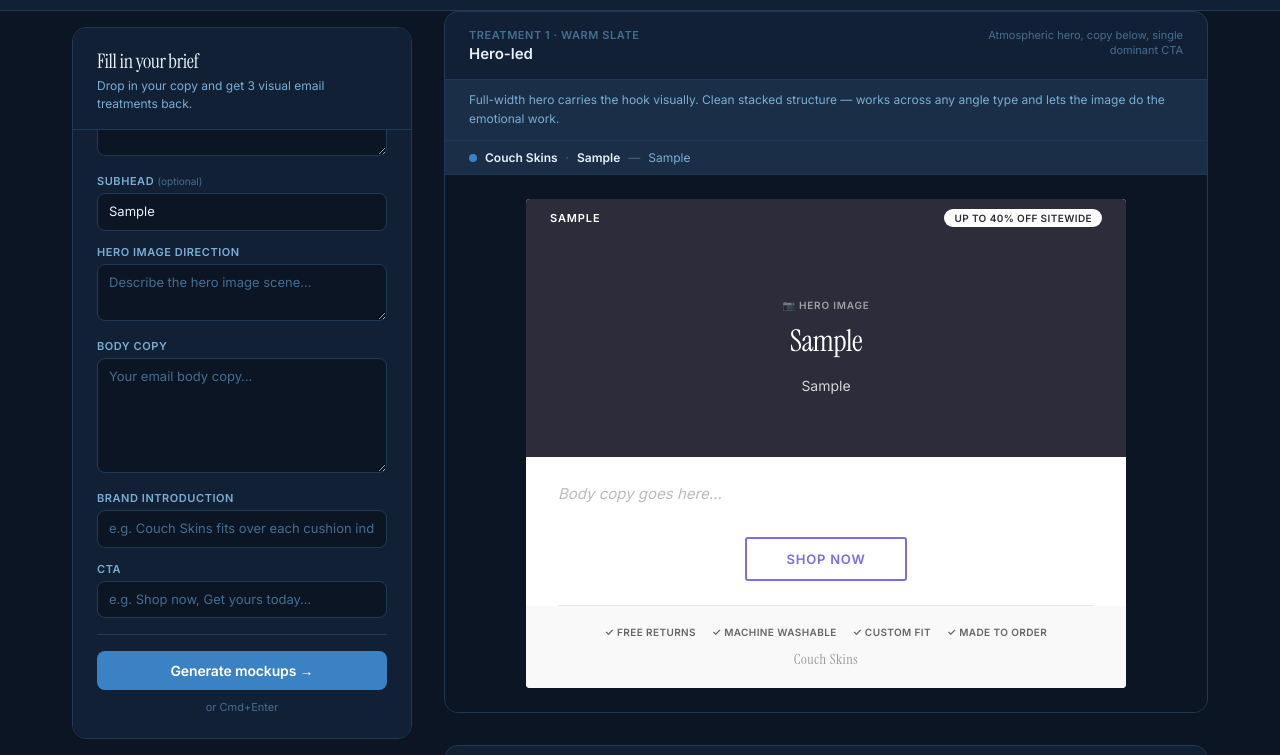
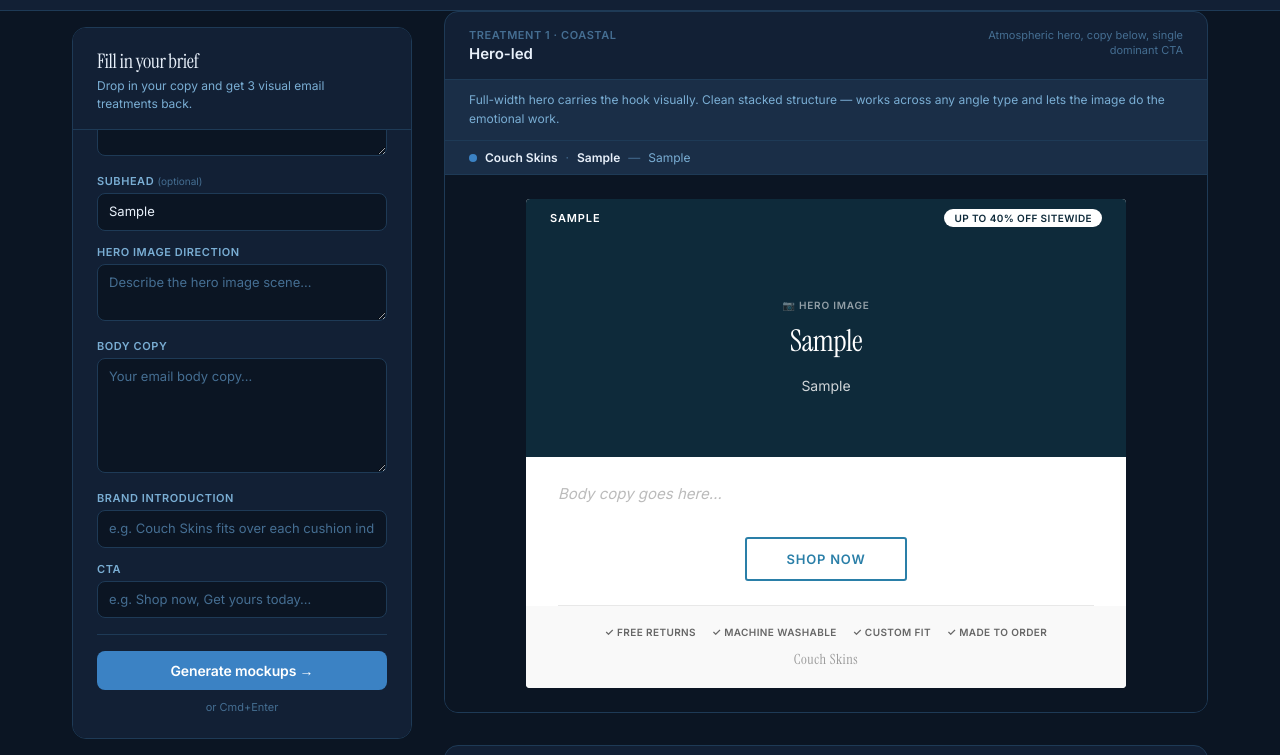
Before and after one commit to lfbb00/couch-skins-layout-picker, a plain HTML site: page index.html in a window 1280 px wide. Both pictures are taken after typing "Sample", "Sample", "Sample", "Sample", "Sample", "Sample" into the empty fields and a click on the button "Generate mockups →". Shown: the part 77-832 px from the top of the page. Drawn offline with Linux system fonts and the light colour scheme.

Commit message:
Update index.html

```diff
--- a/index.html
+++ b/index.html
@@ -440,46 +440,46 @@ function renderHoliday(b, p, ctaStyle) {
 
 /* ── Treatment selection logic ── */
 const ALL_LAYOUTS = ['hero-led','editorial','before-after','feature-split','holiday'];
-const CTA_STYLES = ['solid','outline','pill'];
 
-function getTreatmentOrder(brief) {
+// All possible 3-layout combinations (no repeats)
+const LAYOUT_COMBOS = [
+  ['hero-led',     'editorial',     'before-after'],
+  ['hero-led',     'before-after',  'feature-split'],
+  ['hero-led',     'feature-split', 'editorial'],
+  ['editorial',    'before-after',  'feature-split'],
+  ['editorial',    'hero-led',      'holiday'],
+  ['before-after', 'editorial',     'hero-led'],
+  ['before-after', 'feature-split', 'editorial'],
+  ['feature-split','hero-led',      'before-after'],
+  ['feature-split','editorial',     'holiday'],
+  ['holiday',      'hero-led',      'before-after'],
+];
+
+function getBaseCombo(brief) {
+  // Pick a starting combo index from brief signals so first generate is brief-driven
   const at = brief.angleType;
   const aw = brief.awareness;
-  const av = brief.avatar;
+  if (at==='curiosity'  && aw==='unaware')  return 0; // editorial leads
+  if (at==='curiosity')                     return 5; // editorial leads
+  if (at==='direct'     && aw==='problem')  return 1; // before-after leads
+  if (at==='direct')                        return 7; // feature-split leads
+  if (at==='holiday')                       return 4; // holiday in mix
+  if (at==='disruptive')                    return 3; // editorial + before-after
+  if (aw==='problem')                       return 5;
+  if (aw==='solution')                      return 7;
+  if (aw==='most')                          return 1;
+  return 0; // default
+}
 
-  // Score each layout per brief signals
-  const scores = {
-    'hero-led':      0,
-    'editorial':     0,
-    'before-after':  0,
-    'feature-split': 0,
-    'holiday':       0
-  };
-
-  if (at==='curiosity')   { scores['editorial']+=4; scores['hero-led']+=2; scores['before-after']+=1; }
-  if (at==='direct')      { scores['hero-led']+=3; scores['before-after']+=4; scores['feature-split']+=3; }
-  if (at==='holiday')     { scores['holiday']+=6; scores['hero-led']+=2; }
-  if (at==='disruptive')  { scores['editorial']+=5; scores['before-after']+=3; scores['hero-led']+=1; }
-
-  if (aw==='unaware')     { scores['editorial']+=2; scores['hero-led']+=1; }
-  if (aw==='problem')     { scores['before-after']+=3; scores['editorial']+=2; }
-  if (aw==='solution')    { scores['feature-split']+=3; scores['hero-led']+=2; }
-  if (aw==='product')     { scores['feature-split']+=2; scores['before-after']+=2; }
-  if (aw==='most')        { scores['hero-led']+=3; scores['before-after']+=2; }
-
-  if (av==='pam')         { scores['before-after']+=2; scores['hero-led']+=1; }
-  if (av==='sam')         { scores['feature-split']+=2; scores['editorial']+=1; }
-
-  // Sort by score descending, return top 3
-  return Object.entries(scores)
-    .sort((a,b)=>b[1]-a[1])
-    .map(e=>e[0])
-    .slice(0,3);
+function getLayouts(brief, shuffleSeed) {
+  const base = getBaseCombo(brief);
+  // Each regenerate steps forward through combos from the base
+  const idx = (base + shuffleSeed) % LAYOUT_COMBOS.length;
+  return LAYOUT_COMBOS[idx];
 }
 
 function pickPalettes(layouts, shuffleSeed) {
-  // Use shuffleSeed to rotate palette assignments each regenerate
-  const offset = shuffleSeed % PALETTES.length;
+  const offset = (shuffleSeed * 3) % PALETTES.length;
   return layouts.map((_, i) => PALETTES[(offset + i * 4) % PALETTES.length]);
 }
 
@@ -531,7 +531,7 @@ function generateMockups() {
 
   shuffleSeed++;
 
-  const layouts = getTreatmentOrder(b);
+  const layouts = getLayouts(b, shuffleSeed);
   const palettes = pickPalettes(layouts, shuffleSeed);
   const ctaStyles = pickCtaStyles(layouts, shuffleSeed);
 
```
